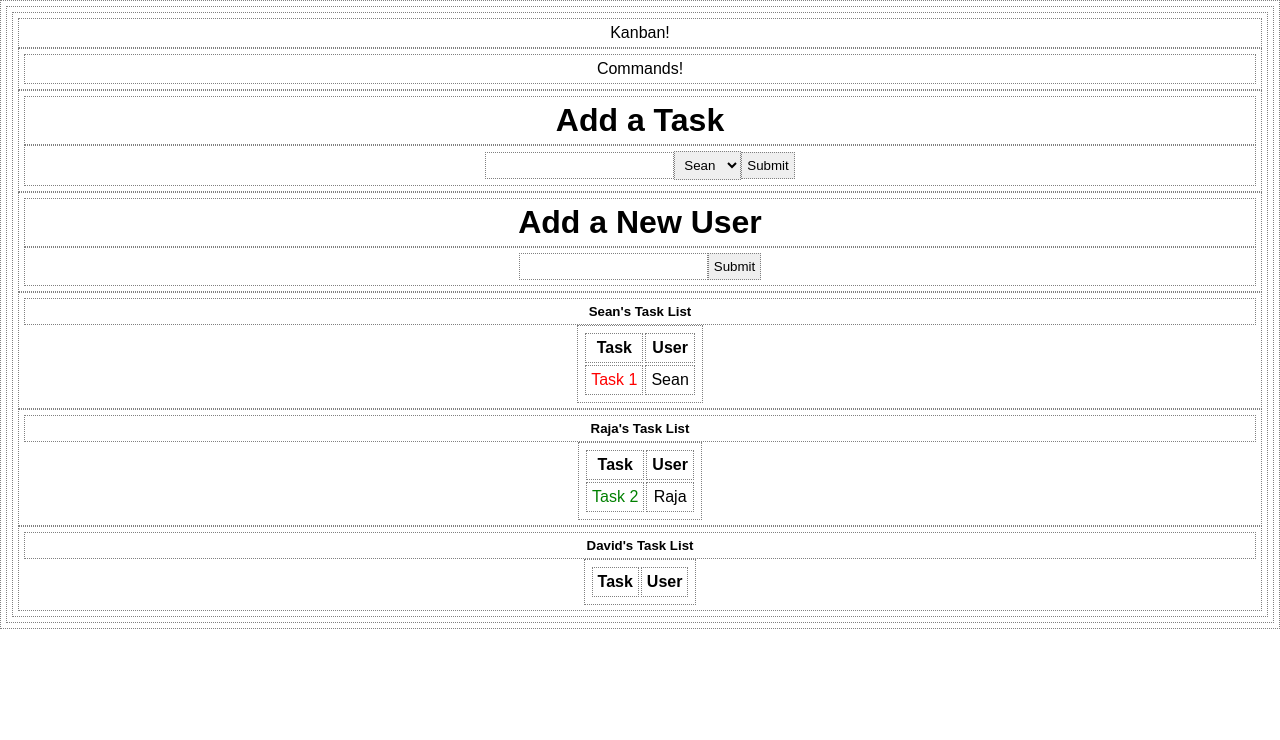
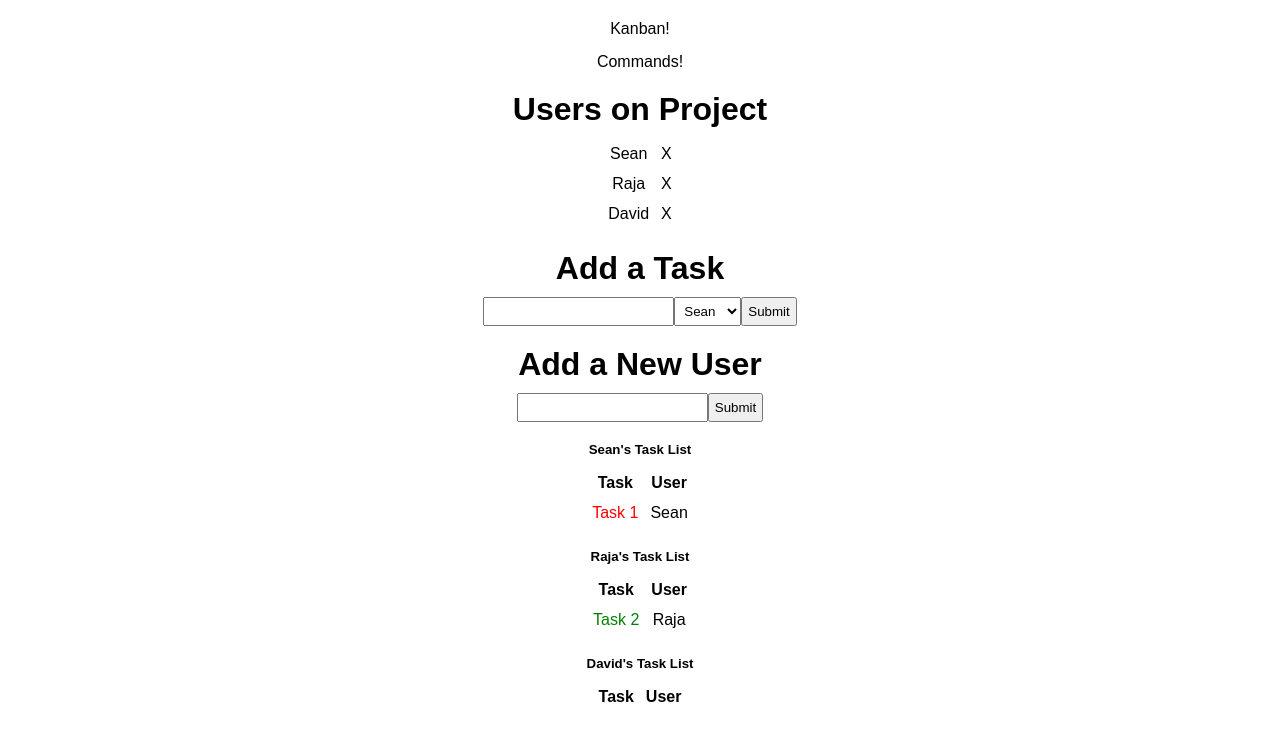
Before and after one commit to spark33/reactjs-task-man, a React (Create React App) app: page / in a window 1280 px wide. Shown: the top 740 px of the page. Built offline with nearby package versions, Linux system fonts and the light colour scheme.

Commit message:
can now delete users and their tasks

```diff
--- a/src/components/kanban.js
+++ b/src/components/kanban.js
@@ -1,6 +1,7 @@
 import React from 'react';
 import Commands from './commands';
 import TaskList from './task-list';
+import UserList from './user-list';
 import AddTaskForm from './add-task-form';
 import AddUserForm from './add-user-form';
 
@@ -32,6 +33,10 @@ export default class Kanban extends React.Component {
         <div>
           <p>Kanban!</p>
           <Commands />
+          <UserList
+            userList={this.state.userList}
+            deleteUser={this.deleteUser.bind(this)}
+          />
           <AddTaskForm
             taskList={this.state.todos}
             userList={this.state.userList}
@@ -81,6 +86,16 @@ export default class Kanban extends React.Component {
     this.setState({userList: this.state.userList});
   }
 
+  deleteUser(userToDelete) {
+    if(this.state.userList.indexOf(userToDelete) !== -1) {
+
+      this.setState({
+        todos: this.state.todos.filter((todo) => todo.user !== userToDelete),
+        userList: this.state.userList.filter((user) => user !== userToDelete)
+      });
+    }
+  }
+
   addTask(task) {
     this.state.todos.push(task);
     this.setState({todos: this.state.todos});
--- /dev/null
+++ b/src/components/user-list.js
@@ -0,0 +1,33 @@
+import React from 'react';
+
+export default class UserList extends React.Component {
+
+	constructor(props) {
+		super(props);
+	}
+
+  render() {
+    //task and action header names. simple component.
+    return (
+        <div>
+          <h1>Users on Project</h1>
+          <table>
+          <tbody>
+          {
+          	this.props.userList.map((user) =>
+              <tr key={user}>
+              	<td key={user}>{user}</td>
+              	<td onClick={() => this.handleDelete(user)}>X</td>
+              </tr>
+            )
+          }
+          </tbody>
+          </table>
+        </div>
+    );
+  }
+
+  handleDelete(user) {
+  	this.props.deleteUser(user);
+  }
+}
--- a/src/index.css
+++ b/src/index.css
@@ -8,5 +8,5 @@ body *
 {
 	margin: 0 auto;
 	padding: 5px;
-	border: 1px dotted grey;
+	/*border: 1px dotted grey;*/
 }
```
